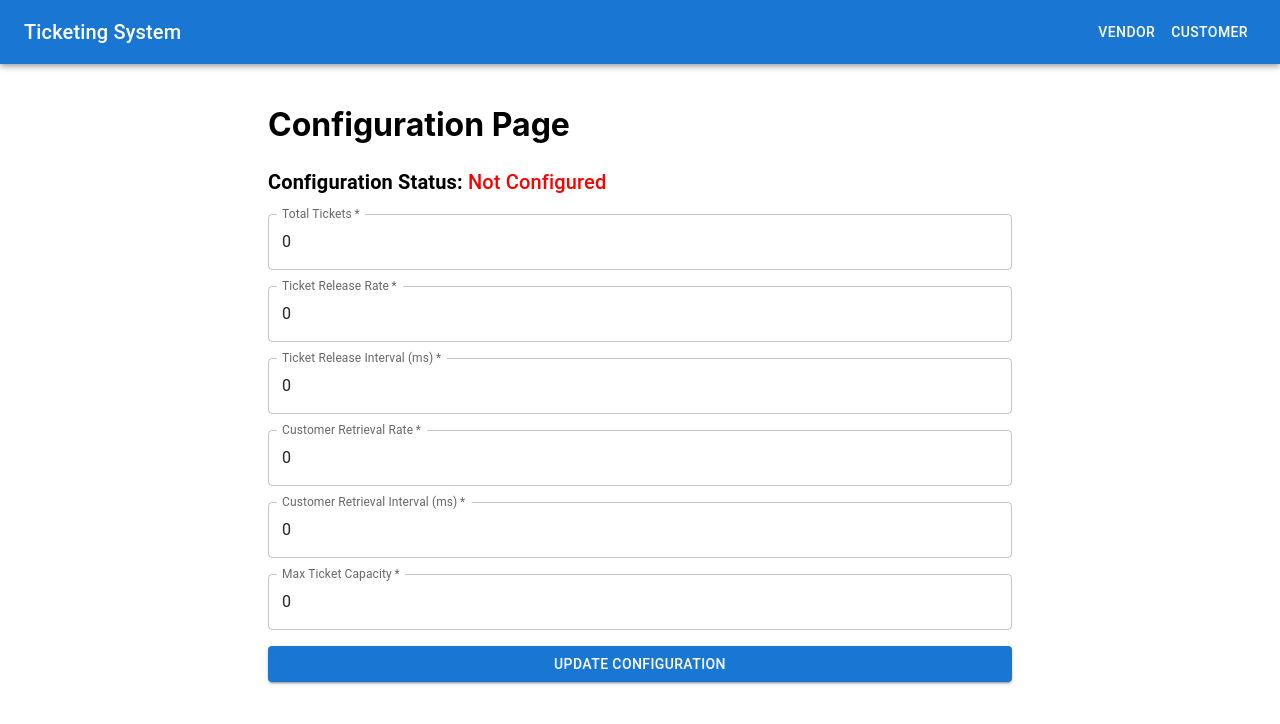
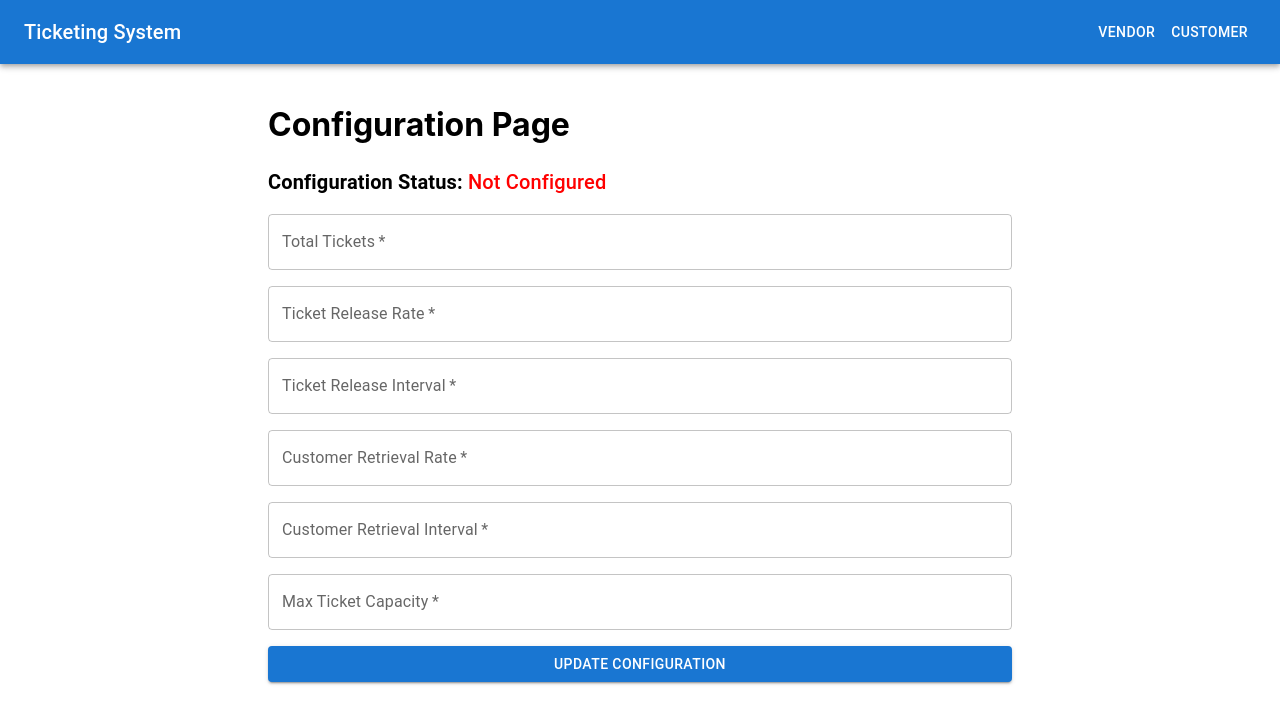
Before and after one commit to Sandeep-Abeykoon/ticketing-system, a React (Create React App) app in the folder frontend/: page /config in a window 1280 px wide. Shown: the top 724 px of the page. Built offline with nearby package versions, Linux system fonts and the light colour scheme; no server answers.

Commit message:
updated the code

```diff
--- a/frontend/src/pages/ConfigurationPage.js
+++ b/frontend/src/pages/ConfigurationPage.js
@@ -1,20 +1,23 @@
 import React, { useEffect, useState } from "react";
 import { fetchConfiguration, updateConfiguration } from "../dummyApi";
+import { validateField } from "../utils/validation";
 import { TextField, Button, Box, Alert, Typography } from "@mui/material";
 
 const ConfigurationPage = () => {
   const [formData, setFormData] = useState({
-    totalTickets: 0,
-    ticketReleaseRate: 0,
-    ticketReleaseInterval: 0,
-    customerRetrievalRate: 0,
-    customerRetrievalInterval: 0,
-    maxTicketCapacity: 0,
+    totalTickets: "",
+    ticketReleaseRate: "",
+    ticketReleaseInterval: "",
+    customerRetrievalRate: "",
+    customerRetrievalInterval: "",
+    maxTicketCapacity: "",
   });
 
   const [systemConfigured, setSystemConfigured] = useState(false);
   const [message, setMessage] = useState("");
-  const [loading, setLoading] = useState(true);
+  const [loading, setLoading] = useState(true); // Loading state for fetching data
+  const [isSubmitting, setIsSubmitting] = useState(false); // Loading state for submission
+  const [errors, setErrors] = useState({}); // Validation state
 
   // Fetch configuration on page load
   useEffect(() => {
@@ -38,26 +41,39 @@ const ConfigurationPage = () => {
     fetchData();
   }, []);
 
-  // Handle form input changes
+  // Handle form input changes with validation
   const handleChange = (e) => {
     const { name, value } = e.target;
-    setFormData({ ...formData, [name]: value });
+    const parsedValue = value === "" ? "" : parseInt(value, 10);
+    const error = validateField(name, parsedValue);
+
+    setErrors((prevErrors) => ({ ...prevErrors, [name]: error }));
+    setFormData((prevData) => ({
+      ...prevData,
+      [name]: parsedValue,
+    }));
   };
 
   // Handle form submission
   const handleSubmit = async (e) => {
     e.preventDefault();
-    try {
-      const response = await updateConfiguration({
-        ...formData,
-        totalTickets: parseInt(formData.totalTickets),
-        ticketReleaseRate: parseInt(formData.ticketReleaseRate),
-        ticketReleaseInterval: parseInt(formData.ticketReleaseInterval),
-        customerRetrievalRate: parseInt(formData.customerRetrievalRate),
-        customerRetrievalInterval: parseInt(formData.customerRetrievalInterval),
-        maxTicketCapacity: parseInt(formData.maxTicketCapacity),
+
+    // Validate all fields
+    const formErrors = {};
+    Object.keys(formData).forEach((key) => {
+      const error = validateField(key, formData[key]);
+      if (error) formErrors[key] = error;
     });
 
+    if (Object.keys(formErrors).length > 0) {
+      setErrors(formErrors);
+      return;
+    }
+
+    setIsSubmitting(true); // Disable the button while submitting
+
+    try {
+      const response = await updateConfiguration(formData);
       if (response && response.configurationData) {
         setFormData(response.configurationData);
         setSystemConfigured(response.systemConfigured);
@@ -71,6 +87,8 @@ const ConfigurationPage = () => {
         type: "error",
         text: error.response?.data || "Failed to update configuration.",
       });
+    } finally {
+      setIsSubmitting(false); // Re-enable the button after submission
     }
   };
 
@@ -101,62 +119,30 @@ const ConfigurationPage = () => {
         </span>
       </Typography>
       <Box component="form" onSubmit={handleSubmit}>
+        {Object.keys(formData).map((key) => (
           <TextField
-          label="Total Tickets"
-          name="totalTickets"
-          value={formData.totalTickets}
+            key={key}
+            label={key
+              .replace(/([A-Z])/g, " $1")
+              .replace(/^./, (str) => str.toUpperCase())}
+            name={key}
+            value={formData[key]}
             onChange={handleChange}
             fullWidth
             required
             sx={{ marginBottom: 2 }}
+            error={!!errors[key]}
+            helperText={errors[key]}
           />
-        <TextField
-          label="Ticket Release Rate"
-          name="ticketReleaseRate"
-          value={formData.ticketReleaseRate}
-          onChange={handleChange}
+        ))}
+        <Button
+          type="submit"
+          variant="contained"
+          color="primary"
           fullWidth
-          required
-          sx={{ marginBottom: 2 }}
-        />
-        <TextField
-          label="Ticket Release Interval (ms)"
-          name="ticketReleaseInterval"
-          value={formData.ticketReleaseInterval}
-          onChange={handleChange}
-          fullWidth
-          required
-          sx={{ marginBottom: 2 }}
-        />
-        <TextField
-          label="Customer Retrieval Rate"
-          name="customerRetrievalRate"
-          value={formData.customerRetrievalRate}
-          onChange={handleChange}
-          fullWidth
-          required
-          sx={{ marginBottom: 2 }}
-        />
-        <TextField
-          label="Customer Retrieval Interval (ms)"
-          name="customerRetrievalInterval"
-          value={formData.customerRetrievalInterval}
-          onChange={handleChange}
-          fullWidth
-          required
-          sx={{ marginBottom: 2 }}
-        />
-        <TextField
-          label="Max Ticket Capacity"
-          name="maxTicketCapacity"
-          value={formData.maxTicketCapacity}
-          onChange={handleChange}
-          fullWidth
-          required
-          sx={{ marginBottom: 2 }}
-        />
-        <Button type="submit" variant="contained" color="primary" fullWidth>
-          Update Configuration
+          disabled={isSubmitting} // Button is disabled while submitting
+        >
+          {isSubmitting ? "Updating..." : "Update Configuration"}
         </Button>
       </Box>
     </div>
--- a/frontend/src/pages/simulationPage.js
+++ b/frontend/src/pages/simulationPage.js
@@ -1,6 +1,7 @@
 import React, { useEffect, useState, useRef } from "react";
 import useWebSocket from "../hooks/webSocket";
 import { startSimulation, stopSimulation, getSimulationStatus } from "../dummyApi";
+import { validateField } from "../utils/validation";
 import { TextField, Button, Box, Alert, Typography, Paper } from "@mui/material";
 
 const SimulationPage = () => {
@@ -9,7 +10,8 @@ const SimulationPage = () => {
   const [numberOfVendors, setNumberOfVendors] = useState("");
   const [simulationStatus, setSimulationStatus] = useState(false);
   const [initialTicketAvailability, setInitialTicketAvailability] = useState(0);
-  const [message, setMessage] = useState(null); // Updated to null initially
+  const [message, setMessage] = useState(null);
+  const [errors, setErrors] = useState({});
   const [isLoading, setIsLoading] = useState(true);
   const [localLogs, setLocalLogs] = useState([]);
   const logContainerRef = useRef(null);
@@ -39,6 +41,18 @@ const SimulationPage = () => {
   }, [logs]);
 
   const handleStart = async () => {
+    // Validate fields
+    const customerError = validateField("numberOfCustomers", numberOfCustomers);
+    const vendorError = validateField("numberOfVendors", numberOfVendors);
+
+    if (customerError || vendorError) {
+      setErrors({
+        numberOfCustomers: customerError,
+        numberOfVendors: vendorError,
+      });
+      return;
+    }
+
     try {
       await startSimulation(Number(numberOfCustomers), Number(numberOfVendors));
       setMessage({ type: "success", text: "Simulation started successfully." });
@@ -97,6 +111,8 @@ const SimulationPage = () => {
           fullWidth
           sx={{ mb: 2 }}
           disabled={isSimulationRunning}
+          error={!!errors.numberOfCustomers}
+          helperText={errors.numberOfCustomers}
         />
         <TextField
           label="Number of Vendors"
@@ -106,6 +122,8 @@ const SimulationPage = () => {
           fullWidth
           sx={{ mb: 2 }}
           disabled={isSimulationRunning}
+          error={!!errors.numberOfVendors}
+          helperText={errors.numberOfVendors}
         />
       </Box>
 
--- /dev/null
+++ b/frontend/src/utils/validation.js
@@ -0,0 +1,9 @@
+export const validateField = (name, value) => {
+    if (name !== "totalTickets" && value <= 0) {
+      return "Value must be greater than 0";
+    }
+    if (value < 0 || isNaN(value)) {
+      return "Value cannot be negative or non-numeric";
+    }
+    return "";
+  };
```
Also changed, not shown: 1 other file (tests, documents, lock files or other folders). Lines whose indentation alone changed are shown as unchanged.
